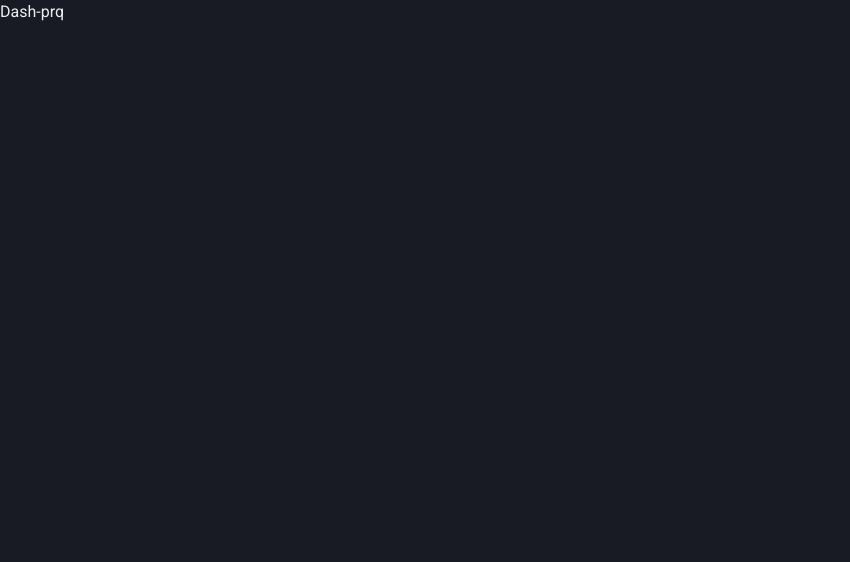
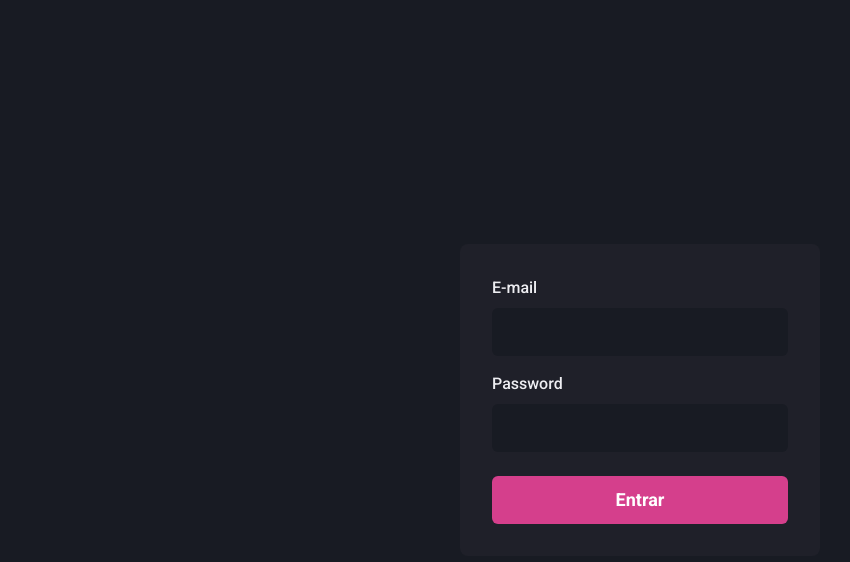
Before and after one commit to pabloreis/prq-dashboard, a Next.js app: page / in a window 1280 px wide. Shown: the top 562 px of the page, without its empty margins (0-850 px from the left). Built offline with nearby package versions, Linux system fonts and the light colour scheme.

Commit message:
feat: create Login view

```diff
--- a/src/pages/index.tsx
+++ b/src/pages/index.tsx
@@ -1,3 +1,64 @@
+import {
+  Button,
+  Flex,
+  Input,
+  Stack,
+  FormLabel,
+  FormControl,
+} from '@chakra-ui/react';
+
 export default function Home() {
-  return <h1>Dash-prq</h1>;
+  return (
+    <Flex w="100vw" h="100vh" align="center" justify="center">
+      <Flex
+        as="form"
+        bg="gray.800"
+        borderRadius={8}
+        flexDir="column"
+        maxWidth={360}
+        p="8"
+        w="100%"
+      >
+        <Stack spacing="4">
+          <FormControl>
+            <FormLabel htmlFor="email">E-mail</FormLabel>
+
+            <Input
+              type="email"
+              id="email"
+              name="email"
+              bgColor="gray.900"
+              focusBorderColor="pink.500"
+              variant="filled"
+              size="lg"
+              _hover={{
+                bgColor: 'gray.900',
+              }}
+            />
+          </FormControl>
+
+          <FormControl>
+            <FormLabel htmlFor="password">Password</FormLabel>
+
+            <Input
+              type="password"
+              name="password"
+              id="password"
+              bgColor="gray.900"
+              focusBorderColor="pink.500"
+              variant="filled"
+              _hover={{
+                bgColor: 'gray.900',
+              }}
+              size="lg"
+            />
+          </FormControl>
+        </Stack>
+
+        <Button type="submit" colorScheme="pink" mt="6" size="lg">
+          Entrar
+        </Button>
+      </Flex>
+    </Flex>
+  );
 }
```
